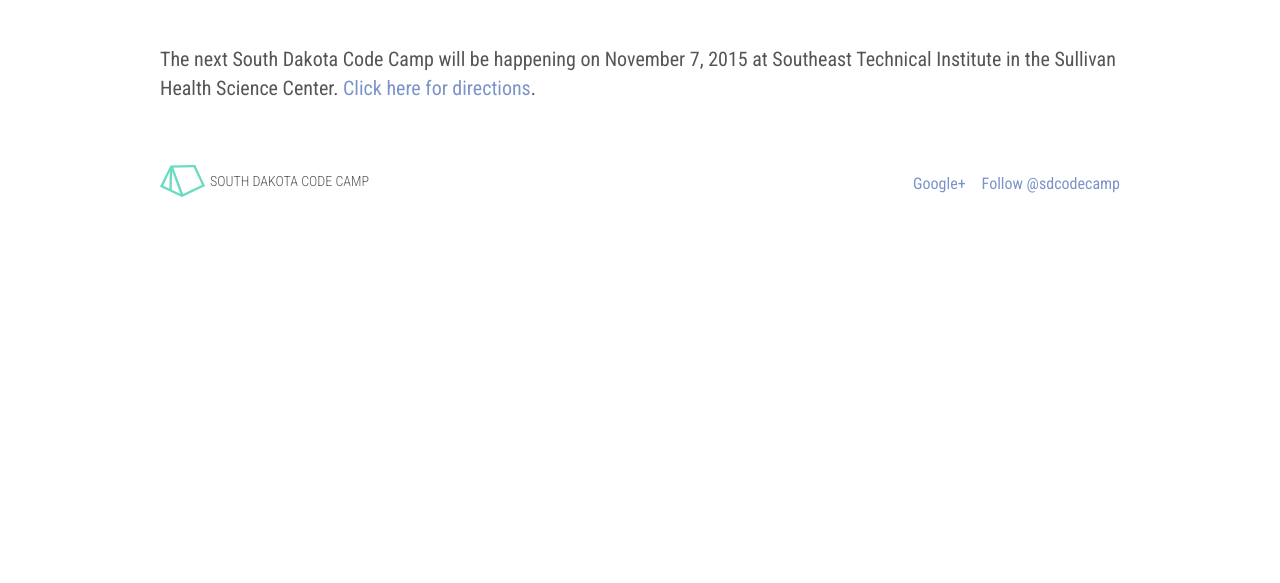
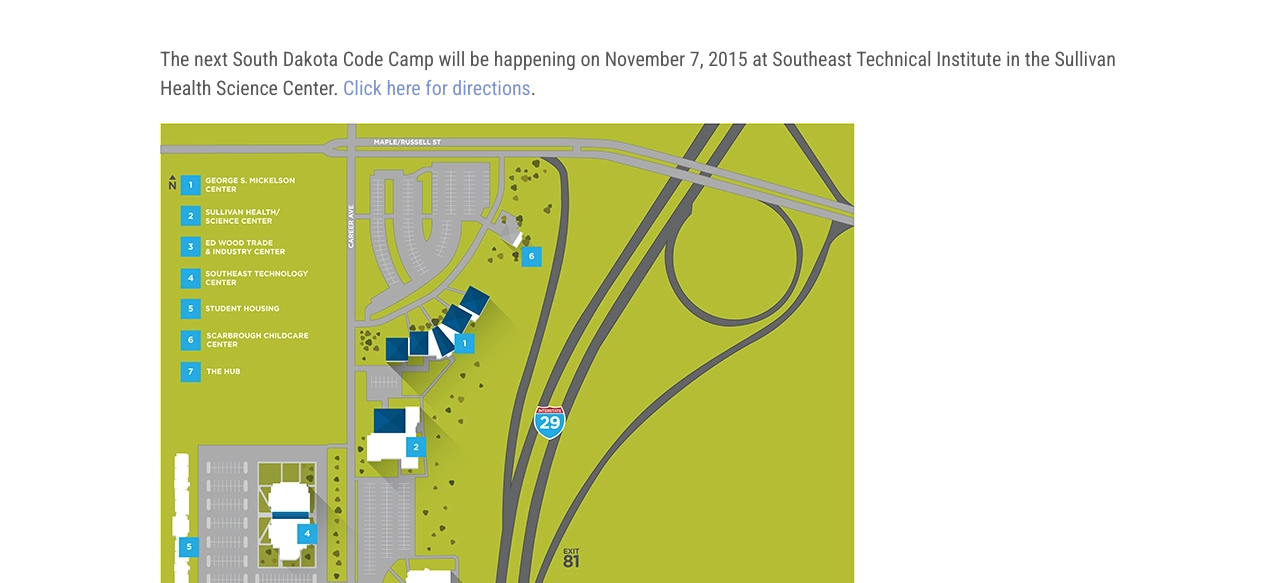
Before and after one commit to sfdevs/sdcodecamp-2015-static, a plain HTML site: page venue/index.html in a window 1280 px wide. Shown: the part 217-800 px from the top of the page. Drawn offline with nearby package versions, Linux system fonts and the light colour scheme.

Commit message:
Publishing to gh-pages (publish.sh)

```diff
--- a/venue/index.html
+++ b/venue/index.html
@@ -3,6 +3,6 @@
 <span><a href=/sponsors/>Sponsors</a></span>
 <span><a href=/schedule/>Schedule</a></span>
 <span class=active><a href=/venue/>Venue</a></span></nav></header><section class="page-content clearfix"><h1 class="pagetitle cutout">Venue</h1><p>The next South Dakota Code Camp will be happening on November 7, 2015 at Southeast Technical Institute in the Sullivan Health Science Center. <a href=https://goo.gl/maps/anemCHNvdkv>Click here for directions</a>.</p><div class=campus-map><a href=https://goo.gl/maps/anemCHNvdkv><picture>
-<source srcset=/img/16-CampusMap-695px.png.webp type=image/webp><source srcset=/img/16-CampusMap-695px.png.jp2 type=image/jp2><img src=/img/16-CampusMap-695px.png.png type=image/png alt style=max-width:100%></picture></a></div></section><footer class=main><a href=https://twitter.com/sdcodecamp class=twitter-follow-button data-show-count=false data-lang=en data-align=right>Follow @sdcodecamp</a>
+<source srcset=/img/16-CampusMap-695px.webp type=image/webp><source srcset=/img/16-CampusMap-695px.jp2 type=image/jp2><img src=/img/16-CampusMap-695px.png type=image/png alt style=max-width:100%></picture></a></div></section><footer class=main><a href=https://twitter.com/sdcodecamp class=twitter-follow-button data-show-count=false data-lang=en data-align=right>Follow @sdcodecamp</a>
 <a class=g-plus-link href=https://plus.google.com/117784575670240245598 rel=publisher>Google+</a>
 <a href=/><div class=title>South Dakota Code Camp</div></a></footer><script src=https://ajax.googleapis.com/ajax/libs/jquery/2.1.3/jquery.min.js></script><script src=/js/bd125ce.js></script><script async src=https://platform.twitter.com/widgets.js></script></div></body></html>
```
